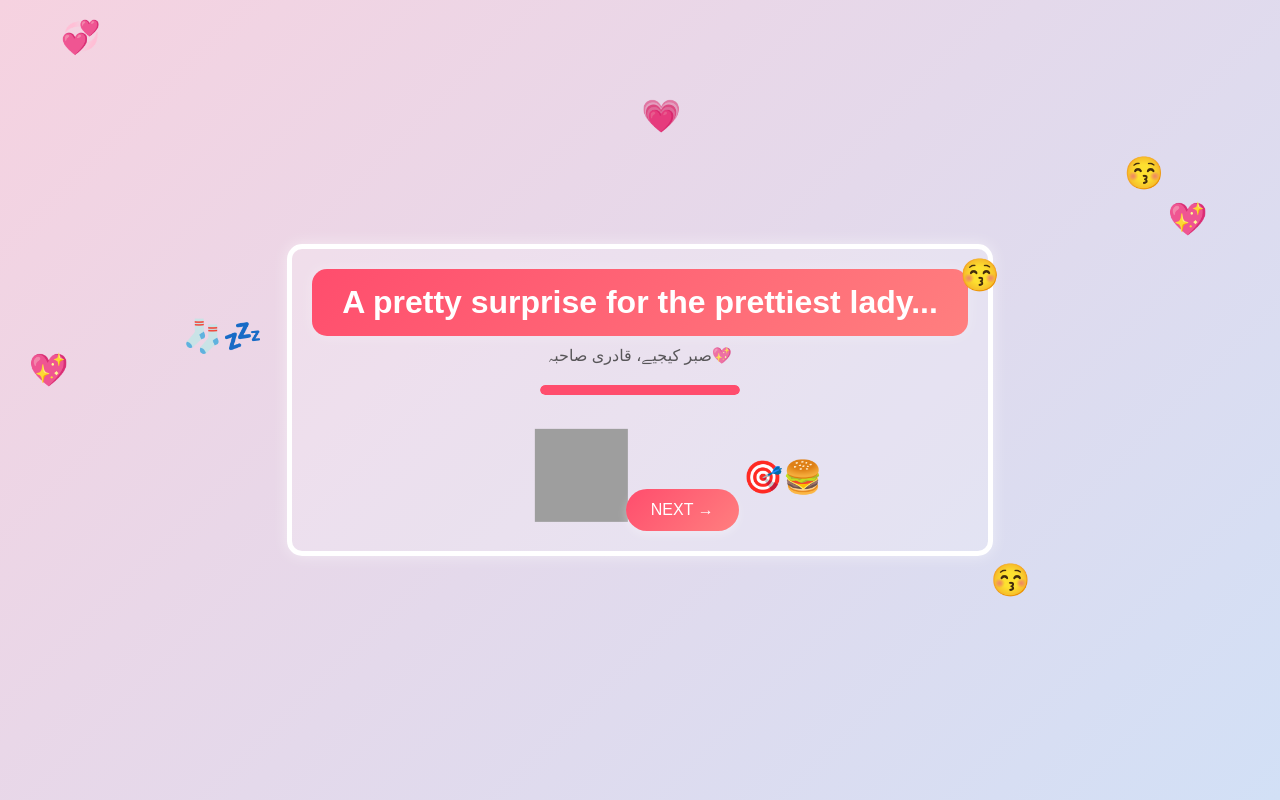
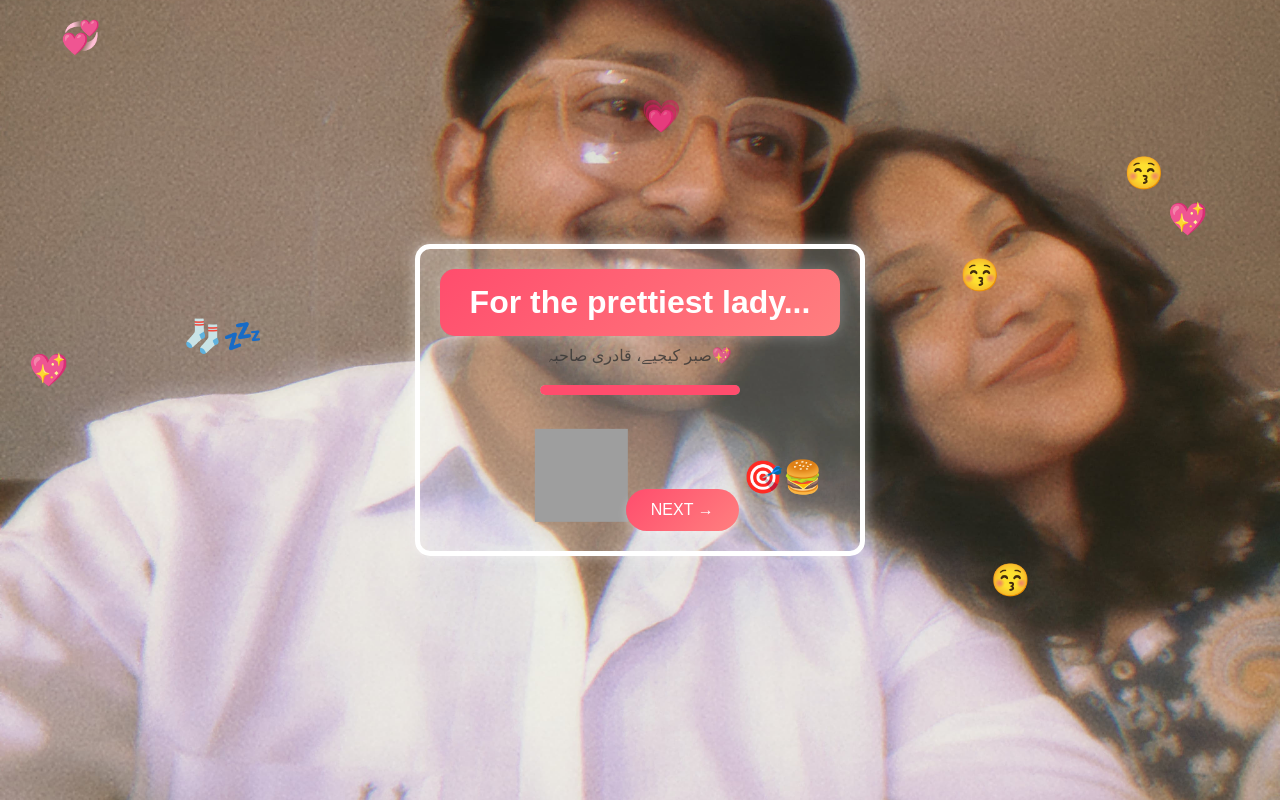
Before and after one commit to maxvers1/meripyaariferrero, a plain HTML site: page main.html in a window 1280 px wide. Drawn offline with Linux system fonts and the light colour scheme; grey boxes are pictures that could not be loaded.

Commit message:
main.html

```diff
--- a/main.html
+++ b/main.html
@@ -12,7 +12,8 @@
             justify-content: center;
             align-items: center;
             /* --- Changed: Use a light aesthetic pink with a bluish touch --- */
-            background: linear-gradient(135deg, #f6d2e0, #d2e0f6); /* Light pink to light blue */
+            background: url("us2.jpg") no-repeat center center fixed;
+            background-size: cover; /* Ensure it covers the whole page */
             font-family: 'Poppins', sans-serif;
             color: #fff;  /*Keep this as white, or a dark color that contrasts with the gradient*/
             flex-direction: column;
@@ -154,7 +155,7 @@
 </head>
 <body>
     <div class="container">
-        <div class="loading-text">A pretty surprise for the prettiest lady...</div>
+        <div class="loading-text">For the prettiest lady...</div>
         <div class="subtext">صبر کیجیے، قادری صاحبہ💖</div>
         <div class="progress-bar">
             <div class="progress"></div>
```
